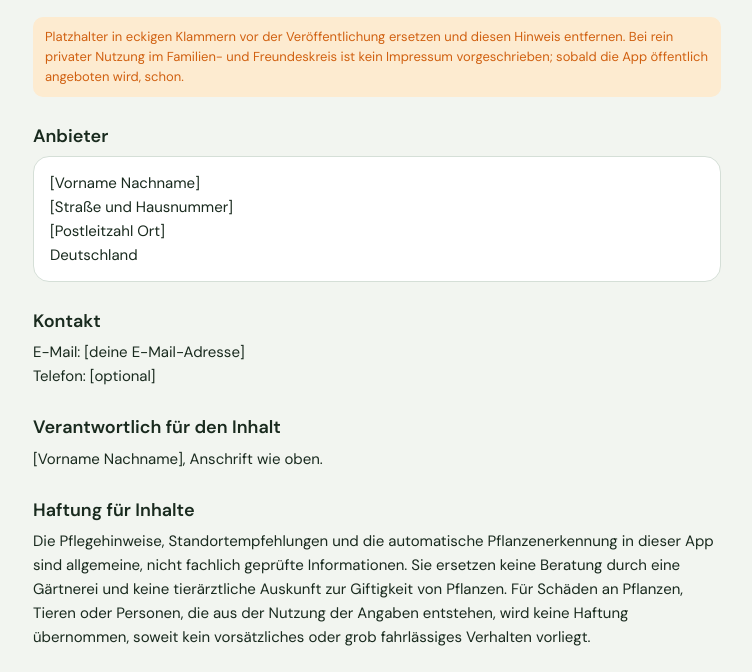
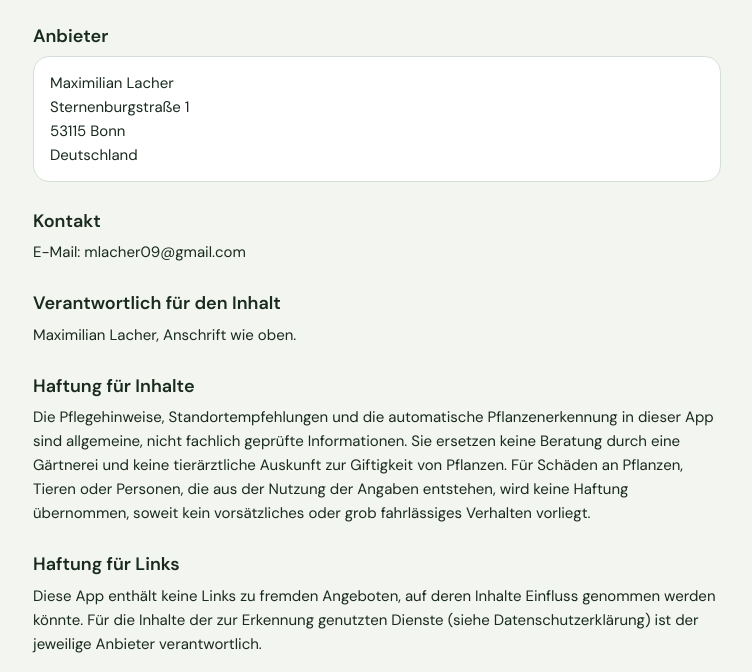
Before and after one commit to mlacher09-lab/Pflanzenpflege, a website: page impressum.html in a window 1280 px wide. Shown: the part 128-800 px from the top of the page, without its empty margins (263-1015 px from the left). Drawn offline with Linux system fonts and the light colour scheme.

Commit message:
Impressum und Datenschutzerklärung mit Anbieterdaten ausfüllen
Co-Authored-By: Claude Sonnet 5.5 <noreply@anthropic.com>
Claude-Session: https://claude.ai/code/session_01JehdWK8MMma8ZevD2N6ypb

```diff
--- a/impressum.html
+++ b/impressum.html
@@ -16,22 +16,19 @@
   <h1>Impressum</h1>
   <p class="stand">Angaben gemäß § 5 DDG (Digitale-Dienste-Gesetz)</p>
 
-  <div class="todo">Platzhalter in eckigen Klammern vor der Veröffentlichung ersetzen und diesen Hinweis entfernen. Bei rein privater Nutzung im Familien- und Freundeskreis ist kein Impressum vorgeschrieben; sobald die App öffentlich angeboten wird, schon.</div>
-
   <h2>Anbieter</h2>
   <address>
-    [Vorname Nachname]<br>
-    [Straße und Hausnummer]<br>
-    [Postleitzahl Ort]<br>
+    Maximilian Lacher<br>
+    Sternenburgstraße 1<br>
+    53115 Bonn<br>
     Deutschland
   </address>
 
   <h2>Kontakt</h2>
-  <p>E-Mail: [deine E-Mail-Adresse]<br>
-  Telefon: [optional]</p>
+  <p>E-Mail: mlacher09@gmail.com</p>
 
   <h2>Verantwortlich für den Inhalt</h2>
-  <p>[Vorname Nachname], Anschrift wie oben.</p>
+  <p>Maximilian Lacher, Anschrift wie oben.</p>
 
   <h2>Haftung für Inhalte</h2>
   <p>Die Pflegehinweise, Standortempfehlungen und die automatische Pflanzenerkennung in dieser App sind allgemeine, nicht fachlich geprüfte Informationen. Sie ersetzen keine Beratung durch eine Gärtnerei und keine tierärztliche Auskunft zur Giftigkeit von Pflanzen. Für Schäden an Pflanzen, Tieren oder Personen, die aus der Nutzung der Angaben entstehen, wird keine Haftung übernommen, soweit kein vorsätzliches oder grob fahrlässiges Verhalten vorliegt.</p>
```
Also changed, not shown: datenschutz.html (+7 -9 lines).
